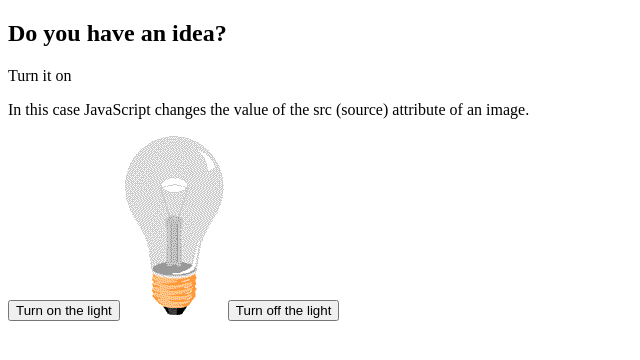
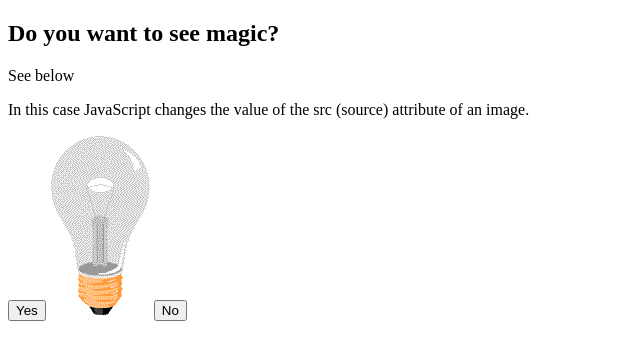
Before and after one commit to srjgrg/docker-nginx, a plain HTML site: page index.html in a window 1280 px wide. Shown: the whole page, without its empty margins (0-640 px from the left). Drawn offline with Linux system fonts and the light colour scheme.

Commit message:
Update index.html

```diff
--- a/index.html
+++ b/index.html
@@ -1,11 +1,11 @@
 <!DOCTYPE html>
 <html>
 <body>
-<h2>Do you have an idea?</h2>
-<p>Turn it on</p>
+<h2>Do you want to see magic?</h2>
+<p>See below</p>
 <p>In this case JavaScript changes the value of the src (source) attribute of an image.</p>
-<button onclick="document.getElementById('myImage').src='pic_bulbon.gif'">Turn on the light</button>
+<button onclick="document.getElementById('myImage').src='pic_bulbon.gif'">Yes</button>
 <img id="myImage" src="pic_bulboff.gif" style="width:100px">
-<button onclick="document.getElementById('myImage').src='pic_bulboff.gif'">Turn off the light</button>
+<button onclick="document.getElementById('myImage').src='pic_bulboff.gif'">No</button>
 </body>
 </html>
```
